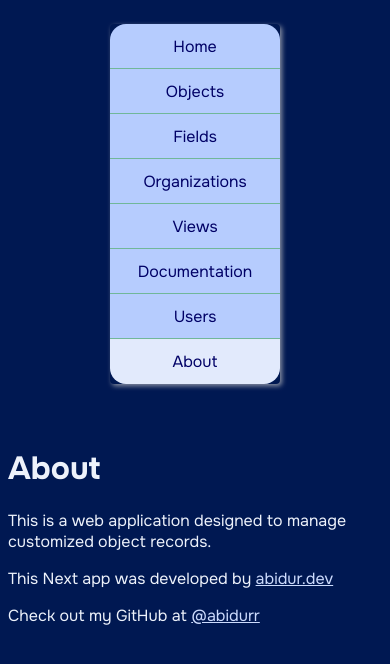
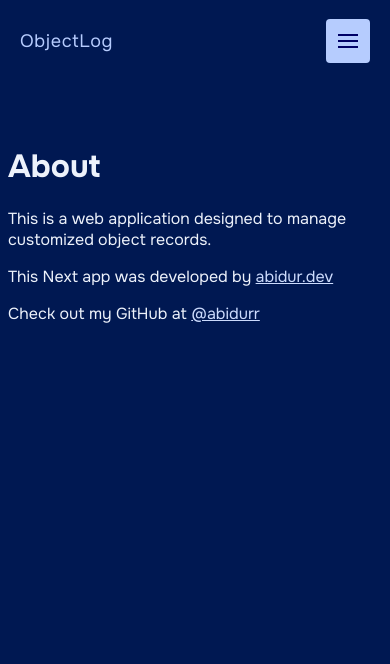
Before and after one commit to abidurr/objectlog, a Next.js app: page /about in a window 390 px wide. Shown: the top 664 px of the page. Built offline with nearby package versions, Linux system fonts and the light colour scheme.

Commit message:
mobile nav

```diff
--- a/components/Header.tsx
+++ b/components/Header.tsx
@@ -3,31 +3,47 @@
 import { styled } from "styled-components";
 import Link from "next/link";
 import { usePathname } from "next/navigation";
+import { useState } from "react";
 import { theme } from "./theme";
 
 const ACTIVE_TAB_COLOR = `${theme.PRIMARY_300}`;
 const INACTIVE_TAB_COLOR = `${theme.PRIMARY_700}`;
 const HOVER_TAB_COLOR = `${theme.PRIMARY_500}`;
 
-const StyledNav = styled.div`
-  /* background-color: rgb(10, 153, 3); */
+const navItems = [
+  { href: "/", label: "Home" },
+  { href: "/objects", label: "Objects" },
+  { href: "/fields", label: "Fields" },
+  { href: "/organizations", label: "Organizations" },
+  { href: "/views", label: "Views" },
+  { href: "/documentation", label: "Documentation" },
+  { href: "/users", label: "Users" },
+  { href: "/about", label: "About" },
+];
+
+const StyledNav = styled.nav<{ $isOpen: boolean }>`
   width: fit-content;
   position: sticky;
-  box-shadow: 2px 2px 5px rgba(200, 200, 200, 0.7);
+  /* box-shadow: 2px 2px 5px rgba(200, 200, 200, 0.7); */
   z-index: 3;
-  font-size: 12px;
   top: 24px;
   font-size: 1em;
   border-radius: 4px;
   margin: 0px auto;
 
+  .menu-toggle {
+    display: none;
+  }
+
+  .mobile-header {
+    display: none;
+  }
+
   ul {
-    /* display: inline-block; */
     margin: 0;
     padding: 0;
     list-style: none;
     overflow: hidden;
-    /* background-color: rgba(5, 150, 3, 0.4); */
     border-radius: 4px;
     display: flex;
     width: fit-content;
@@ -41,7 +57,6 @@ const StyledNav = styled.div`
     display: block;
     outline: 1px solid rgba(10, 150, 0, 0.4);
     padding: 12px 28px;
-    border-right: gray;
     text-decoration: none;
     text-align: center;
   }
@@ -65,106 +80,175 @@ const StyledNav = styled.div`
   li:last-child {
     border-radius: 0 4px 4px 0;
   }
-  ul:hover {
-    /* color: rgba(10, 150, 0, 0.6);
-    transition: ease-in 400ms; */
-  }
+
   a:active {
     background-color: ${HOVER_TAB_COLOR};
     transition: ease-in 400ms;
   }
 
-  @media (max-width: 800px) {
+  @media (max-width: ${theme.MOBILE_WIDTH}) {
+    width: min(calc(100% - 24px), 360px);
+    top: 12px;
+
+    .mobile-header {
+      display: flex;
+      min-height: 44px;
+      align-items: center;
+      justify-content: space-between;
+    }
+
+    .mobile-brand {
+      color: ${theme.BLACK_TEXT_COLOR};
+      font-size: 1.15em;
+      font-weight: 700;
+      text-decoration: none;
+    }
+
+    .menu-toggle {
+      display: flex;
+      align-items: center;
+      justify-content: center;
+      width: 44px;
+      height: 44px;
+      border: 0;
+      border-radius: 4px;
+      background: ${theme.PRIMARY_700};
+      color: ${theme.BLACK_TEXT_COLOR};
+      cursor: pointer;
+    }
+
+    .menu-icon {
+      position: relative;
+      display: block;
+      width: 20px;
+      height: 2px;
+      background: ${({ $isOpen }) =>
+        $isOpen ? "transparent" : "currentColor"};
+      transition: background-color 180ms ease;
+    }
+
+    .menu-icon::before,
+    .menu-icon::after {
+      position: absolute;
+      left: 0;
+      width: 100%;
+      height: 2px;
+      background: currentColor;
+      content: "";
+      transition: transform 180ms ease;
+    }
+
+    .menu-icon::before {
+      top: -6px;
+      transform: ${({ $isOpen }) =>
+        $isOpen ? "translateY(6px) rotate(45deg)" : "none"};
+    }
+
+    .menu-icon::after {
+      top: 6px;
+      transform: ${({ $isOpen }) =>
+        $isOpen ? "translateY(-6px) rotate(-45deg)" : "none"};
+    }
+
+    @media (prefers-reduced-motion: reduce) {
+      .menu-icon,
+      .menu-icon::before,
+      .menu-icon::after {
+        transition: none;
+      }
+    }
+
     ul {
+      position: absolute;
+      top: 100%;
+      right: 0;
+      left: 0;
+      display: ${({ $isOpen }) => ($isOpen ? "flex" : "none")};
       flex-direction: column;
       width: 100%;
+      align-items: stretch;
+      background: ${theme.PRIMARY_700};
+      /* box-shadow: 2px 2px 5px rgba(200, 200, 200, 0.7); */
     }
+
     li {
       width: 100%;
     }
+
+    ul a {
+      padding: 14px 18px;
+      text-align: left;
+    }
+
     li:first-child {
-      border-radius: 16px 16px 0 0;
+      border-radius: 0;
     }
+
     li:last-child {
-      border-radius: 0 0 16px 16px;
+      border-radius: 0;
     }
   }
 `;
 
 export const Header = () => {
   const pathname = usePathname();
+  const [isOpen, setIsOpen] = useState(false);
+
   return (
-    <StyledNav>
-      <ul>
-        <li
+    <StyledNav $isOpen={isOpen}>
+      <div className="mobile-header">
+        <Link
+          className="mobile-brand"
+          href="/"
+          onClick={() => setIsOpen(false)}
+        >
+          <p
             style={{
-            backgroundColor:
-              pathname == "/" ? ACTIVE_TAB_COLOR : INACTIVE_TAB_COLOR,
+              color: theme.PRIMARY_700,
+              fontWeight: "normal",
+              letterSpacing: "0.5px",
+              fontSize: "18px",
             }}
           >
-          <Link href="/">Home</Link>
-        </li>
+            ObjectLog
+          </p>
+        </Link>
+        <button
+          className="menu-toggle"
+          type="button"
+          aria-label={isOpen ? "Close navigation" : "Open navigation"}
+          aria-expanded={isOpen}
+          aria-controls="primary-navigation"
+          onClick={() => setIsOpen((open) => !open)}
+        >
+          <span className="menu-icon" aria-hidden="true" />
+        </button>
+      </div>
+      <ul id="primary-navigation">
+        {navItems.map(({ href, label }) => {
+          const isActive =
+            pathname === href ||
+            (href !== "/" && pathname.startsWith(`${href}/`));
+
+          return (
             <li
+              key={href}
               style={{
-            backgroundColor:
-              pathname == "/objects" ? ACTIVE_TAB_COLOR : INACTIVE_TAB_COLOR,
-          }}
-        >
-          <Link href="/objects">Objects</Link>
-        </li>
-        <li
-          style={{
-            backgroundColor:
-              pathname == "/fields" ? ACTIVE_TAB_COLOR : INACTIVE_TAB_COLOR,
-          }}
-        >
-          <Link href="/fields">Fields</Link>
-        </li>
-
-        <li
-          style={{
-            backgroundColor:
-              pathname == "/organizations"
+                backgroundColor: isActive
                   ? ACTIVE_TAB_COLOR
                   : INACTIVE_TAB_COLOR,
               }}
             >
-          <Link href="/organizations">Organizations</Link>
+              <Link
+                href={href}
+                aria-current={isActive ? "page" : undefined}
+                onClick={() => setIsOpen(false)}
+              >
+                {label}
+              </Link>
             </li>
-        <li
-          style={{
-            backgroundColor:
-              pathname == "/views" ? ACTIVE_TAB_COLOR : INACTIVE_TAB_COLOR,
-          }}
-        >
-          <Link href="/views">Views</Link>
-        </li>
-        <li
-          style={{
-            backgroundColor:
-              pathname == "/documentation"
-                ? ACTIVE_TAB_COLOR
-                : INACTIVE_TAB_COLOR,
-          }}
-        >
-          <Link href="/documentation">Documentation</Link>
-        </li>
-        <li
-          style={{
-            backgroundColor:
-              pathname == "/users" ? ACTIVE_TAB_COLOR : INACTIVE_TAB_COLOR,
-          }}
-        >
-          <Link href="/users">Users</Link>
-        </li>
-        <li
-          style={{
-            backgroundColor:
-              pathname == "/about" ? ACTIVE_TAB_COLOR : INACTIVE_TAB_COLOR,
-          }}
-        >
-          <Link href="/about">About</Link>
-        </li>
+          );
+        })}
       </ul>
     </StyledNav>
   );
```
Lines whose indentation alone changed are shown as unchanged.
